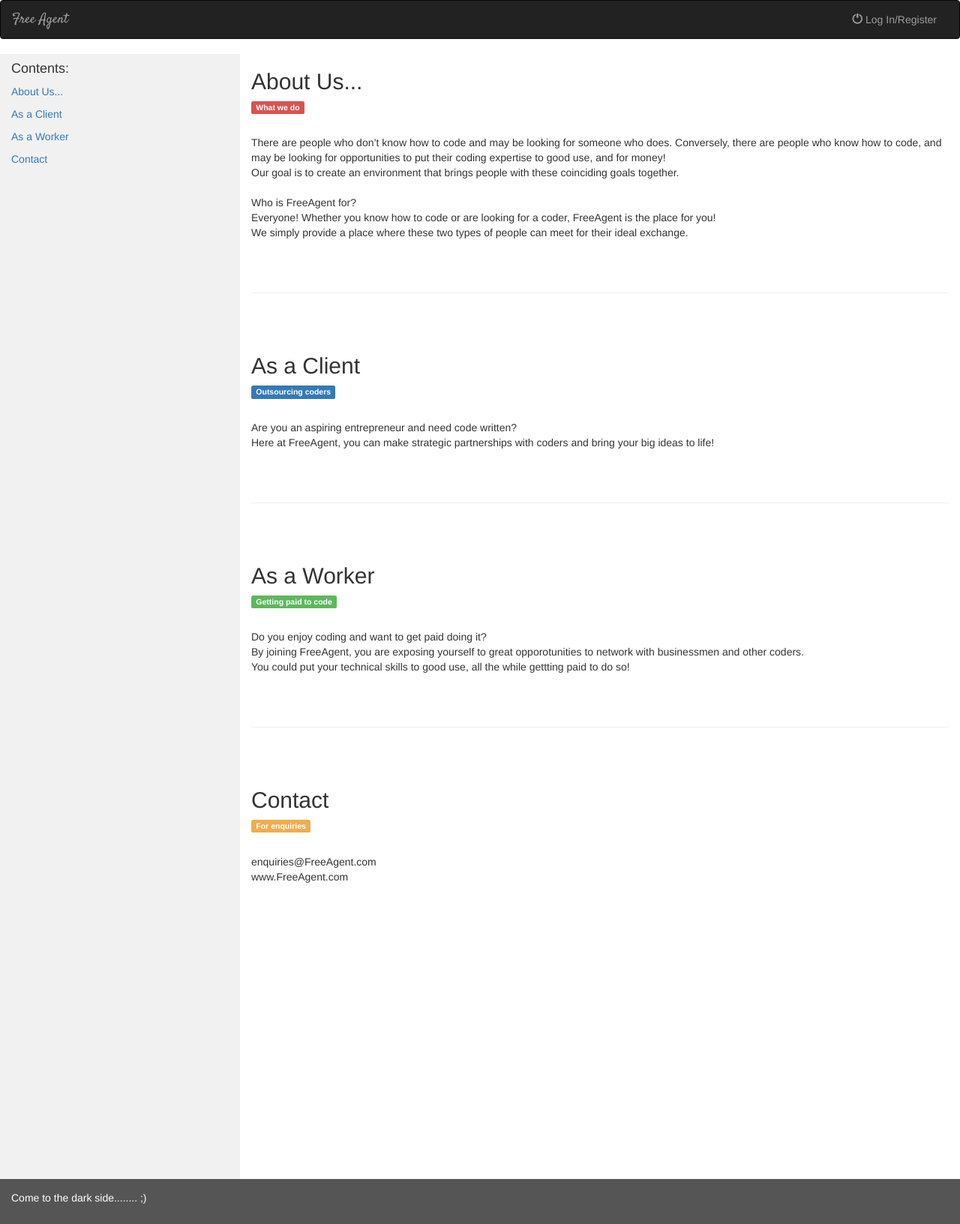
After one commit to lemonpkt/IPProject, a Django app: page /freeAgentApp/homepage/ in a window 1280 px wide. The commit adds this page. Shown: the whole page at 75% size. Run offline with Django 3.2, Linux system fonts and the light colour scheme; some libraries are stand-ins or nearby versions.

Commit message:
Changed homepage to reflect proper navigation bar for logged in/logged out users

```diff
--- a/freeAgent/settings.py
+++ b/freeAgent/settings.py
@@ -126,7 +126,7 @@ MEDIA_ROOT = os.path.join(BASE_DIR, 'media')
 MEDIA_URL = '/media/'
 
 LOGIN_URL = '/freeAgentApp/login'
-LOGIN_REDIRECT_URL = reverse_lazy('freeAgentApp:homePage')
-LOGOUT_REDIRECT_URL = reverse_lazy('freeAgentApp:login')
+LOGIN_REDIRECT_URL = reverse_lazy('freeAgentApp:homepage')
+LOGOUT_REDIRECT_URL = reverse_lazy('freeAgentApp:homepage_loggedout')
 
 AUTH_USER_MODEL = 'freeAgentApp.UserProfile'
--- a/freeAgentApp/templates/freeAgentApp/base.html
+++ b/freeAgentApp/templates/freeAgentApp/base.html
@@ -25,7 +25,7 @@
                 <span class="icon-bar"></span>
             </button>
 
-       <a class="navbar-brand" href="{% url 'freeAgentApp:homePage' %}">Free Agent</a>
+       <a class="navbar-brand" href="#">Free Agent</a>
        </div>
 
        <!--Items-->
--- /dev/null
+++ b/freeAgentApp/templates/freeAgentApp/base_loggedout.html
@@ -0,0 +1,50 @@
+<!DOCTYPE html>
+<html lang="en">
+<head>
+    <meta charset="UTF-8">
+    <title> {% block title %} Free Agent {% endblock %} </title>
+    <!-- Loads a path to the static files & bootstrap-->
+    {% load staticfiles %}
+    <link rel="stylesheet" href ="https://maxcdn.bootstrapcdn.com/bootstrap/3.3.6/css/bootstrap.min.css">
+    <link href='https://fonts.googleapis.com/css?family=Satisfy' rel='stylesheet' type='text/css'>
+    <link rel="stylesheet" type="text/css" href="{% static '/freeAgentApp/style/style.css' %}"/>
+    <script src="https://ajax.googleapis.com/ajax/libs/jquery/1.12.0/jquery.min.js"></script>
+    <script src="http://maxcdn.bootstrapcdn.com/bootstrap/3.3.6/js/bootstrap.min.js"></script>
+</head>
+
+<body>
+    <nav class="navbar navbar-inverse">
+    <div class = "container-fluid">
+
+       <!--Header-->
+       <div class="navbar-header" >
+
+            <button type="button" class="navbar-toggle" data-toggle="collapse" data-target= "#topNavBar">
+                <span class="icon-bar"></span>
+                <span class="icon-bar"></span>
+                <span class="icon-bar"></span>
+            </button>
+
+       <a class="navbar-brand" href="#">Free Agent</a>
+           <!--<a href="{% url 'freeAgentApp:login' %}">-->
+                        <!--<span class="glyphicon glyphicon-off" aria-hidden="true"></span>&nbsp;Log In-->
+                    <!--</a>-->
+       </div>
+
+       <!--Items-->
+       <div class = "collapse navbar-collapse" id="topNavBar">
+           <ul class ="nav navbar-nav navbar-right">
+               <li class="">
+                    <a href="{% url 'freeAgentApp:login' %}">
+                        <span class="glyphicon glyphicon-off" aria-hidden="true"></span>&nbsp;Log In/Register
+                    </a>
+                </li>
+             </ul>
+       </div>
+    </div>
+    </nav>
+{% block body %}
+
+{% endblock %}
+</body>
+</html>
--- /dev/null
+++ b/freeAgentApp/templates/freeAgentApp/homepage_loggedout.html
@@ -0,0 +1,111 @@
+{% extends 'freeAgentApp/base_loggedout.html' %}
+{% block title %} All Projects {% endblock %}
+
+
+{% block body %}
+<!DOCTYPE html>
+<html lang="en">
+<head>
+  <title>Bootstrap Example</title>
+  <meta charset="utf-8">
+  <meta name="viewport" content="width=device-width, initial-scale=1">
+  <link rel="stylesheet" href="https://maxcdn.bootstrapcdn.com/bootstrap/3.3.7/css/bootstrap.min.css">
+  <script src="https://ajax.googleapis.com/ajax/libs/jquery/3.2.1/jquery.min.js"></script>
+  <script src="https://maxcdn.bootstrapcdn.com/bootstrap/3.3.7/js/bootstrap.min.js"></script>
+  <style>
+    /* Set height of the grid so .sidenav can be 100% (adjust if needed) */
+    .row.content {height: 1500px}
+
+    /* Set gray background color and 100% height */
+    .sidenav {
+      background-color: #f1f1f1;
+      height: 100%;
+    }
+
+    /* Set black background color, white text and some padding */
+    footer {
+      background-color: #555;
+      color: white;
+      padding: 15px;
+    }
+
+    /* On small screens, set height to 'auto' for sidenav and grid */
+    @media screen and (max-width: 767px) {
+      .sidenav {
+        height: auto;
+        padding: 15px;
+      }
+      .row.content {height: auto;}
+    }
+  </style>
+</head>
+<body>
+
+<div class="container-fluid">
+  <div class="row content">
+    <div class="col-sm-3 sidenav">
+      <h4>Contents:</h4>
+      <ul class="nav nav-pills nav-stacked">
+        <p><a href="#L1">About Us...</a></p>
+        <p><a href="#L2">As a Client</a></p>
+        <p><a href="#L3">As a Worker</a></p>
+        <p><a href="#L4">Contact</a></p>
+      </ul><br>
+
+    </div>
+
+    <div class="col-sm-9">
+      <h2 id="L1">About Us...</h2>
+      <h5><span class="label label-danger">What we do</span></h5><br>
+      <p>
+        There are people who don’t know how to code and may be looking for someone who does. Conversely, there are people who know how to code, and may be looking for opportunities to put their coding expertise to good use, and for money! <br>
+        Our goal is to create an environment that brings people with these coinciding goals together.<br><br>
+        Who is FreeAgent for?<br>
+        Everyone! Whether you know how to code or are looking for a coder, FreeAgent is the place for you!<br>
+        We simply provide a place where these two types of people can meet for their ideal exchange.
+
+      </p>
+      <br><br>
+      <hr>
+      <br><br>
+      <h2 id="L2">As a Client</h2>
+      <h5><span class="label label-primary">Outsourcing coders</span></h5><br>
+      <p>
+        Are you an aspiring entrepreneur and need code written?<br>
+        Here at FreeAgent, you can make strategic partnerships with coders and bring your big ideas to life!<br>
+
+      </p>
+      <br><br>
+      <hr>
+      <br><br>
+      <h2 id="L3">As a Worker</h2>
+      <h5><span class="label label-success">Getting paid to code</span></h5><br>
+      <p>
+        Do you enjoy coding and want to get paid doing it?<br>
+        By joining FreeAgent, you are exposing yourself to great opporotunities to network with businessmen and other coders.<br>
+        You could put your technical skills to good use, all the while gettting paid to do so!<br>
+
+      </p>
+            <br><br>
+      <hr>
+      <br><br>
+      <h2 id="L4">Contact</h2>
+      <h5><span class="label label-warning">For enquiries</span></h5><br>
+      <p>
+        enquiries@FreeAgent.com<br>
+        www.FreeAgent.com
+      </p>
+
+    </div>
+  </div>
+</div>
+
+<footer class="container-fluid">
+  <p>Come to the dark side........ ;)</p>
+</footer>
+
+</body>
+</html>
+
+
+{% endblock %}
--- a/freeAgentApp/urls.py
+++ b/freeAgentApp/urls.py
@@ -25,7 +25,9 @@ urlpatterns = [
     url(r'^workerIndex/$',views.WorkerView.as_view(), name='workerIndex'),
     url(r'^addWorker/$',views.add_worker, name='addWorker'),
     #/freeAgentApp/homePage
-    url(r'^homePage/$', views.HomePageView.as_view(), name='homePage'),
+    url(r'^homepage/$', views.HomePageView.as_view(), name='homepage_loggedout'),
+    #/freeAgentApp/homePage#
+    url(r'^homepage#/$', views.HomePageViewAsLoggedIn.as_view(), name='homepage'),
 
 ]
 
--- a/freeAgentApp/views.py
+++ b/freeAgentApp/views.py
@@ -87,9 +87,9 @@ class IndexView(LoginRequiredMixin, generic.ListView ):
             return Project.objects.filter(client=user)
         else:
             return Project.objects.all()
-
-class HomePageView(LoginRequiredMixin, generic.ListView ):
-    template_name='freeAgentApp/homePage.html'
+#
+class HomePageViewAsLoggedIn(LoginRequiredMixin, generic.ListView ):
+    template_name='freeAgentApp/homepage.html'
 
     def get_queryset(self):
         # Filter by username if the type of user is client
@@ -98,6 +98,18 @@ class HomePageView(LoginRequiredMixin, generic.ListView ):
             return Project.objects.filter(client=user)
         else:
             return Project.objects.all()
+
+class HomePageView(LoginView):
+    template_name='freeAgentApp/homepage_loggedout.html'
+
+    # def get_queryset(self):
+    #     # Filter by username if the type of user is client
+    #     user = self.request.user
+    #     if user.Identification == 'C':
+    #         return Project.objects.filter(client=user)
+    #     else:
+    #         return Project.objects.all()
+
 
 class WorkerView(LoginRequiredMixin, generic.ListView ):
     print("Debug1")
```
